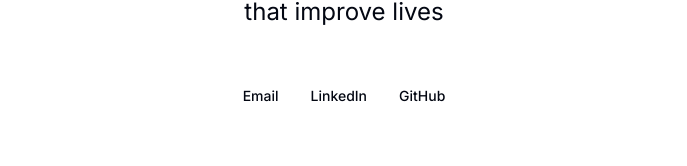
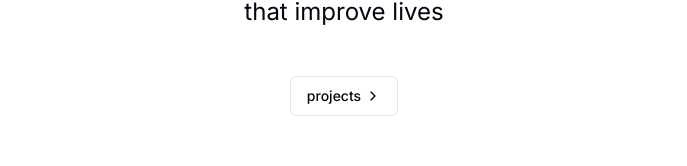
Before and after one commit to dastanozgeldi/dastanozgeldi.me, a Next.js app: page / in a window 1280 px wide. Shown: the part 397-563 px from the top of the page, without its empty margins (296-983 px from the left). Built offline with nearby package versions, Linux system fonts and the light colour scheme; no server answers.

Commit message:
feat: link to projects on hero

```diff
--- a/src/components/hero.tsx
+++ b/src/components/hero.tsx
@@ -4,6 +4,7 @@ import Image from "next/image";
 import Balancer from "react-wrap-balancer";
 
 import { Button } from "@/components/ui/button";
+import { Icons } from "./icons";
 
 const Hero = () => {
   return (
@@ -25,25 +26,10 @@ const Hero = () => {
         </p>
       </div>
       <div>
-        <Button variant={"ghost"} asChild>
-          <Link href="mailto:ozgdastan@gmail.com">Email</Link>
-        </Button>
-        <Button variant={"ghost"} asChild>
-          <Link
-            href="https://linkedin.com/in/dastanozgeldi"
-            target="_blank"
-            rel="noopener noreferrer"
-          >
-            LinkedIn
-          </Link>
-        </Button>
-        <Button variant={"ghost"}>
-          <Link
-            href="https://github.com/dastanozgeldi"
-            target="_blank"
-            rel="noopener noreferrer"
-          >
-            GitHub
+        <Button variant="outline" asChild>
+          <Link className="flex items-center gap-1" href="/projects">
+            projects
+            <Icons.right className="w-4 h-4" />
           </Link>
         </Button>
       </div>
--- a/src/components/icons.tsx
+++ b/src/components/icons.tsx
@@ -15,11 +15,13 @@ import {
   Youtube,
   Mail,
   Network,
+  ChevronRight,
 } from "lucide-react";
 
 export type Icon = LucideIcon;
 
 export const Icons = {
+  right: ChevronRight,
   home: Home,
   about: ScanFace,
   dashboard: AlignEndHorizontal,
--- a/src/components/ui/button.tsx
+++ b/src/components/ui/button.tsx
@@ -13,7 +13,7 @@ const buttonVariants = cva(
         destructive:
           "bg-destructive text-destructive-foreground hover:bg-destructive/90",
         outline:
-          "border border-input hover:bg-gray-800 hover:text-accent-foreground",
+          "border border-input hover:bg-secondary hover:text-accent-foreground",
         secondary:
           "bg-secondary text-secondary-foreground hover:bg-secondary/80",
         ghost: "hover:bg-secondary",
```
